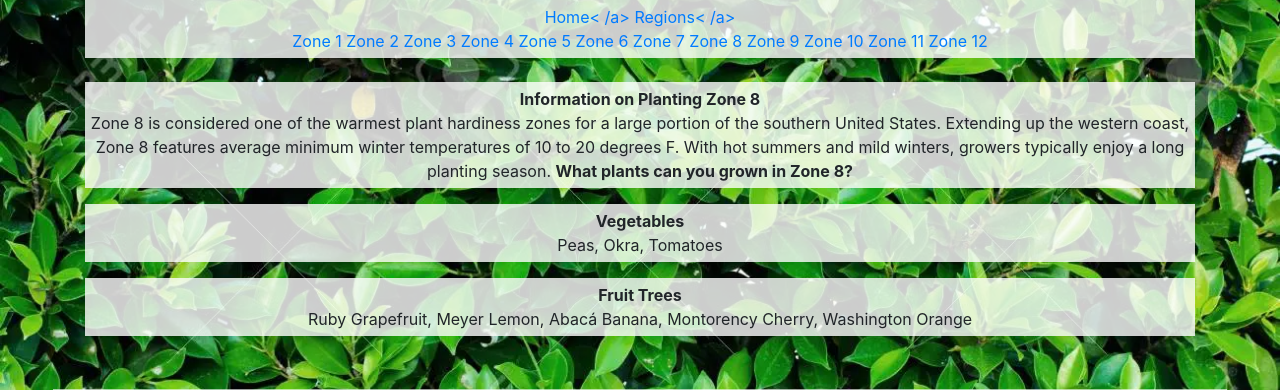
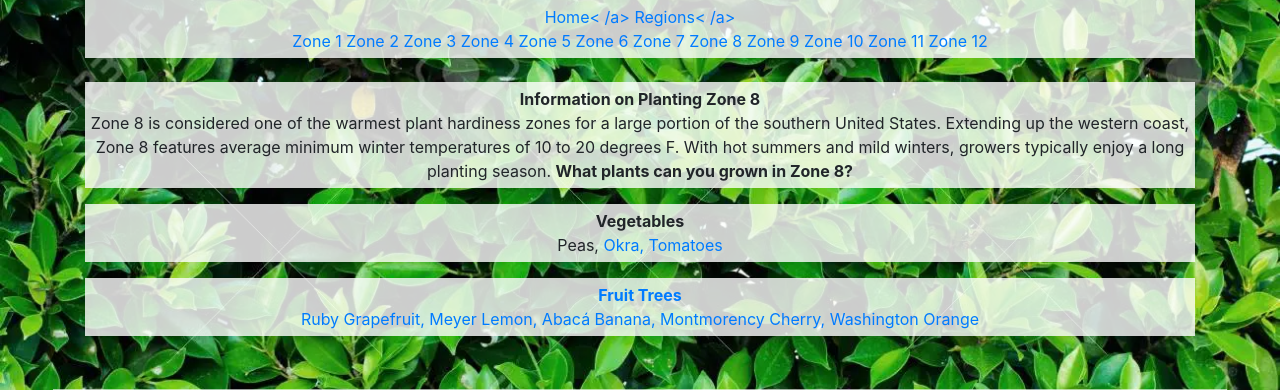
Before and after one commit to MursalMousumi/Gardening, a Python web app: template templates/zone8.html in a window 1280 px wide. Shown: the top 390 px of the page. Run offline with Jinja, Linux system fonts and the light colour scheme; the template is opened without the code that fills it, so the values that code supplies are empty; some libraries are stand-ins or nearby versions.

Commit message:
Update zone8.html

```diff
--- a/templates/zone8.html
+++ b/templates/zone8.html
@@ -32,9 +32,13 @@
         <p><b>Information on Planting Zone 8</b><br> Zone 8 is considered one of the warmest plant hardiness zones for a large portion of the southern United States. Extending up the western coast, Zone 8 features average minimum winter temperatures of 10 to 20 degrees F. With hot summers and mild winters, growers typically enjoy a long planting season.
         <b>What plants can you grown in Zone 8?</b><br></p>
         <p><b>Vegetables</b><br>
-        Peas, Okra, Tomatoes </p>
+        Peas,
+        <a href="{{ url_for('vegTemp', veg = 'okra') }}"> Okra,
+        Tomatoes </p>
         <p><b>Fruit Trees</b><br>
-        Ruby Grapefruit, Meyer Lemon, Abacá Banana, Montorency Cherry, Washington Orange</p>
+        Ruby Grapefruit, Meyer Lemon, Abacá Banana,
+        <a href="{{ url_for('fruTemp', veg = 'montmorencyCherry') }}"> Montmorency Cherry,
+        <a href="{{ url_for('fruTemp', veg = 'washingtonOrange') }}"> Washington Orange</p>
     </div>
 
 
```
